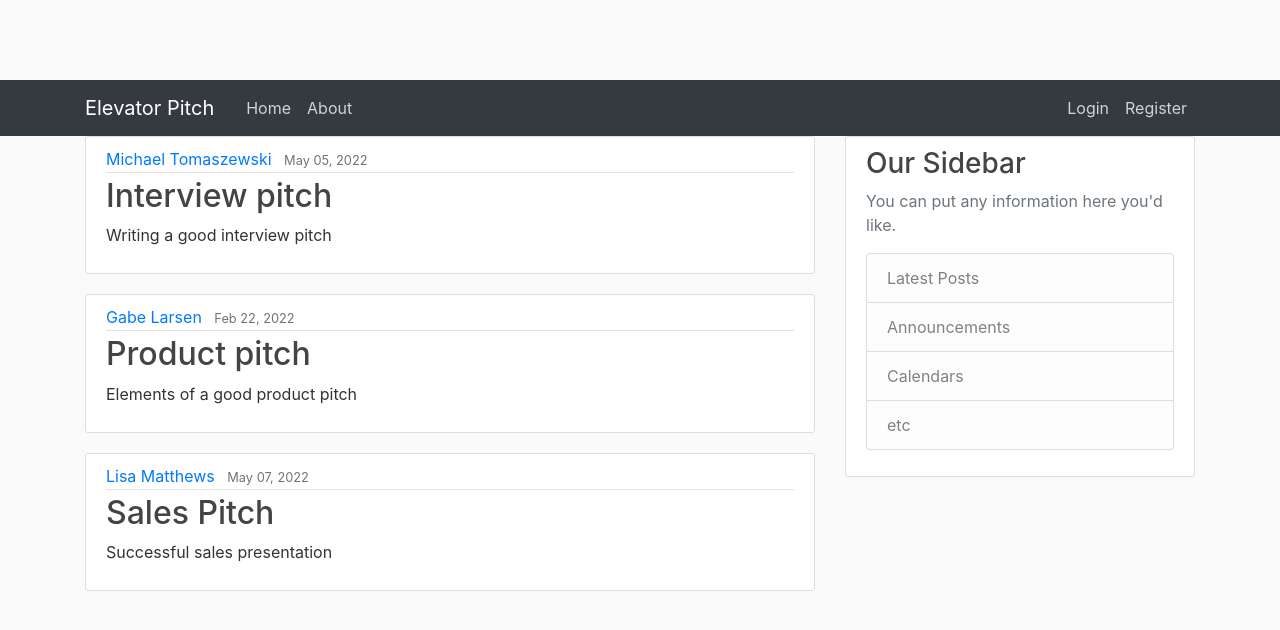
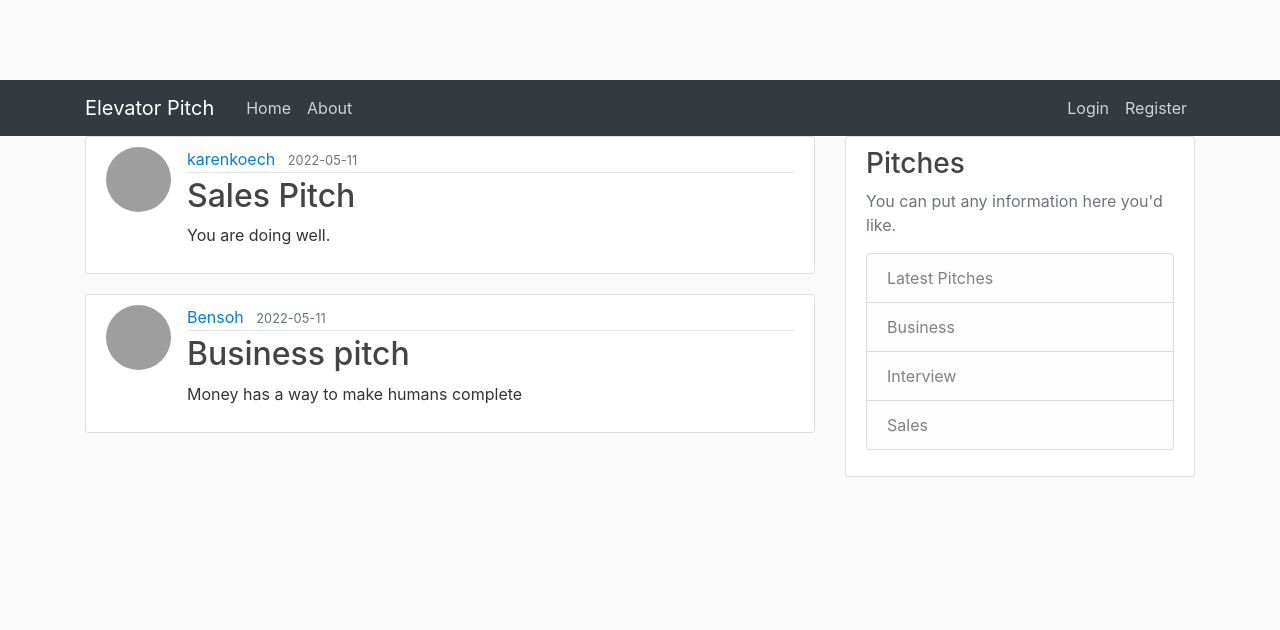
Before and after one commit to Karenkoech/Elevatorpitch_app, a Flask app: page / in a window 1280 px wide. Shown: the top 630 px of the page. Run offline with Flask 2, Linux system fonts and the light colour scheme; data comes from the database, SQL or seed files in the repository; both versions use the stored data as it was after the commit; some libraries are stand-ins or nearby versions; grey boxes are pictures that could not be loaded.

Commit message:
update file structure

```diff
--- a/app/routes.py
+++ b/app/routes.py
@@ -3,35 +3,15 @@ import secrets
 from PIL import Image
 from flask_login import login_user,current_user, logout_user,login_required
 from app import app, db, bcrypt
-from flask import render_template, url_for, redirect, request, flash
+from flask import render_template, url_for, redirect, request, flash,abort
 from app.forms import PostForm, RegistrationForm, LoginForm, UpdateAccountForm
 from app.models import User, Post
 
-posts=[
-    {
-        'author':'Michael Tomaszewski',
-        'title':' Interview pitch',
-        'content':'Writing a good interview pitch',
-        'date_posted':'May 05, 2022'
-    },
-    {
-        'author':'Gabe Larsen',
-        'title':'Product pitch',
-        'content':'Elements of a good product pitch',
-        'date_posted':'Feb 22, 2022'
-    },
-    {
-        'author':'Lisa Matthews',
-        'title':'Sales Pitch',
-        'content':'Successful sales presentation',
-        'date_posted':'May 07, 2022'
-
-    }
-    ]
 
 @app.route('/')
 @app.route('/home')
 def home():
+    posts=Post.query.all()
     return render_template('home.html',posts=posts)
 
 @app.route('/about')
@@ -119,3 +99,40 @@ def new_post():
         flash('Your post has been created!','success')
         return redirect(url_for('home'))
     return render_template('create_post.html',title='New Post',form=form,legend='New Post')
+
+@app.route("/post/<int:post_id>")
+def post(post_id):
+    post = Post.query.get_or_404(post_id)
+    return render_template('post.html', title=post.title, post=post)
+
+
+@app.route("/post/<int:post_id>/update", methods=['GET', 'POST'])
+@login_required
+def update_post(post_id):
+    post = Post.query.get_or_404(post_id)
+    if post.author != current_user:
+        abort(403)
+    form = PostForm()
+    if form.validate_on_submit():
+        post.title = form.title.data
+        post.content = form.content.data
+        db.session.commit()
+        flash('Your post has been updated!', 'success')
+        return redirect(url_for('post', post_id=post.id))
+    elif request.method == 'GET':
+        form.title.data = post.title
+        form.content.data = post.content
+    return render_template('create_post.html', title='Update Post',
+                           form=form, legend='Update Post')
+
+
+@app.route("/post/<int:post_id>/delete", methods=['POST'])
+@login_required
+def delete_post(post_id):
+    post = Post.query.get_or_404(post_id)
+    if post.author != current_user:
+        abort(403)
+    db.session.delete(post)
+    db.session.commit()
+    flash('Your post has been deleted!', 'success')
+    return redirect(url_for('home'))
--- a/app/templates/about.html
+++ b/app/templates/about.html
@@ -1,4 +1,5 @@
 {% extends "base.html" %}
 {% block content %}
-    <h1>About Page</h1>
+    <h1 style="font-size:30px">This is a pitches app. <br> You can add and update your pitch posts here
+
 {% endblock content %}
--- a/app/templates/base.html
+++ b/app/templates/base.html
@@ -6,14 +6,15 @@
     <meta name="viewport" content="width=device-width, initial-scale=1, shrink-to-fit=no">
 
     <!-- Bootstrap CSS -->
+
     <link rel="stylesheet" href="https://maxcdn.bootstrapcdn.com/bootstrap/4.0.0/css/bootstrap.min.css" integrity="sha384-Gn5384xqQ1aoWXA+058RXPxPg6fy4IWvTNh0E263XmFcJlSAwiGgFAW/dAiS6JXm" crossorigin="anonymous">
 
     <link rel="stylesheet" type="text/css" href="{{ url_for('static', filename='style.css') }}">
 
     {% if title %}
-        <title>Flask Blog - {{ title }}</title>
+        <title>Elevator Pitch - {{ title }}</title>
     {% else %}
-        <title>Flask Blog</title>
+        <title>Elevator Pitch</title>
     {% endif %}
 </head>
 <body>
@@ -60,13 +61,13 @@
         </div>
         <div class="col-md-4">
           <div class="content-section">
-            <h3>Our Sidebar</h3>
+            <h3>Pitches</h3>
             <p class='text-muted'>You can put any information here you'd like.
               <ul class="list-group">
-                <li class="list-group-item list-group-item-light">Latest Posts</li>
-                <li class="list-group-item list-group-item-light">Announcements</li>
-                <li class="list-group-item list-group-item-light">Calendars</li>
-                <li class="list-group-item list-group-item-light">etc</li>
+                <li class="list-group-item list-group-item-light">Latest Pitches</li>
+                <li class="list-group-item list-group-item-light">Business </li>
+                <li class="list-group-item list-group-item-light">Interview </li>
+                <li class="list-group-item list-group-item-light">Sales</li>
               </ul>
             </p>
           </div>
--- a/app/templates/home.html
+++ b/app/templates/home.html
@@ -2,12 +2,13 @@
 {% block content %}
     {%for post in posts%}
     <article class="media content-section">
+      <img class="rounded-circle article-img" src="{{url_for('static',filename='profilephotos/' + post.author.image_file)}}">
         <div class="media-body">
           <div class="article-metadata">
-            <a class="mr-2" href="#">{{ post.author }}</a>
-            <small class="text-muted">{{ post.date_posted }}</small>
+            <a class="mr-2" href="#">{{ post.author.username }}</a>
+            <small class="text-muted">{{ post.date_posted.strftime('%Y-%m-%d') }}</small>
           </div>
-          <h2><a class="article-title" href="#">{{ post.title }}</a></h2>
+          <h2><a class="article-title" href="{{url_for('post',post_id=post.id)}}">{{ post.title }}</a></h2>
           <p class="article-content">{{ post.content }}</p>
         </div>
       </article>
```
Also changed, not shown: app/templates/post.html (added, +39 -0 lines), app/site.db, app/static/profilephotos/2731e3d5f52497db.jpg (deleted), app/static/profilephotos/b3146cdeaccb3444.jpg (deleted), app/static/profilephotos/b73027fba5c88c89.jpg (deleted).
